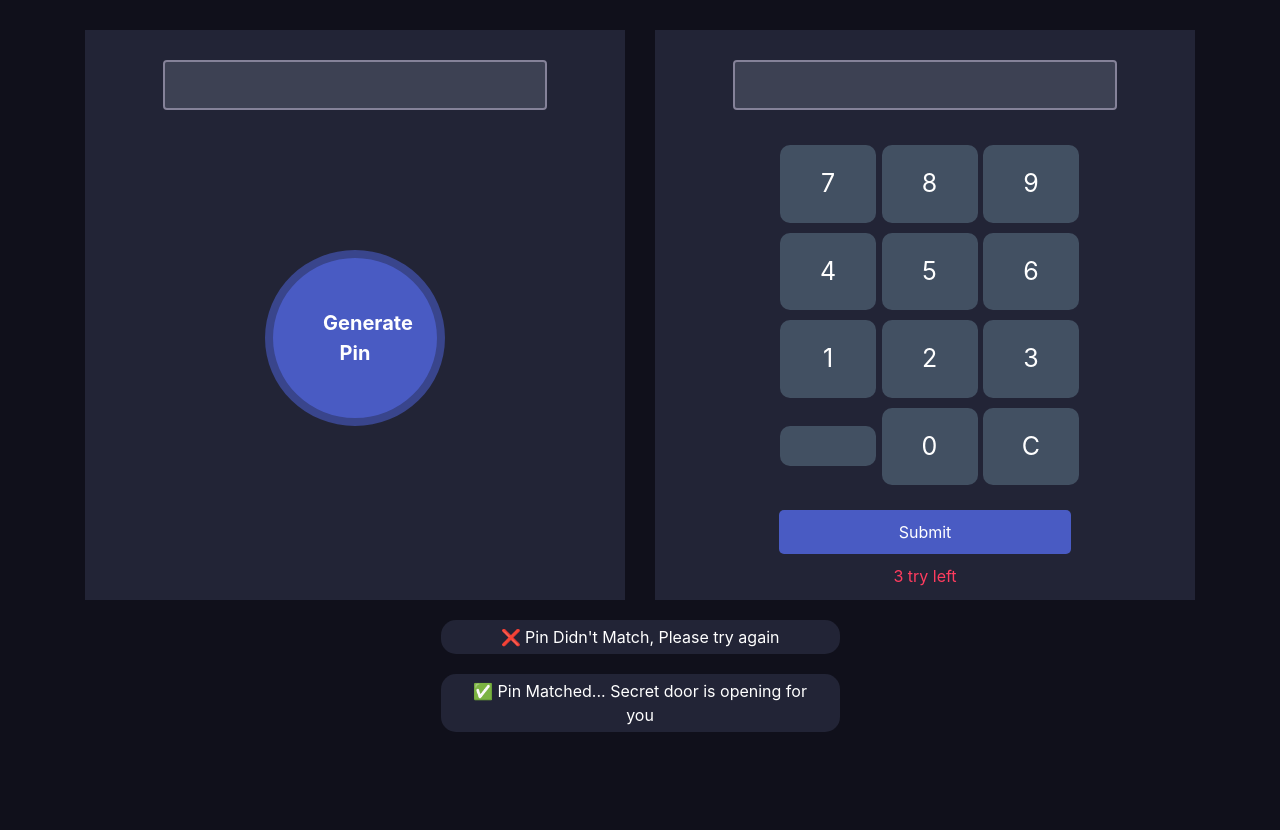
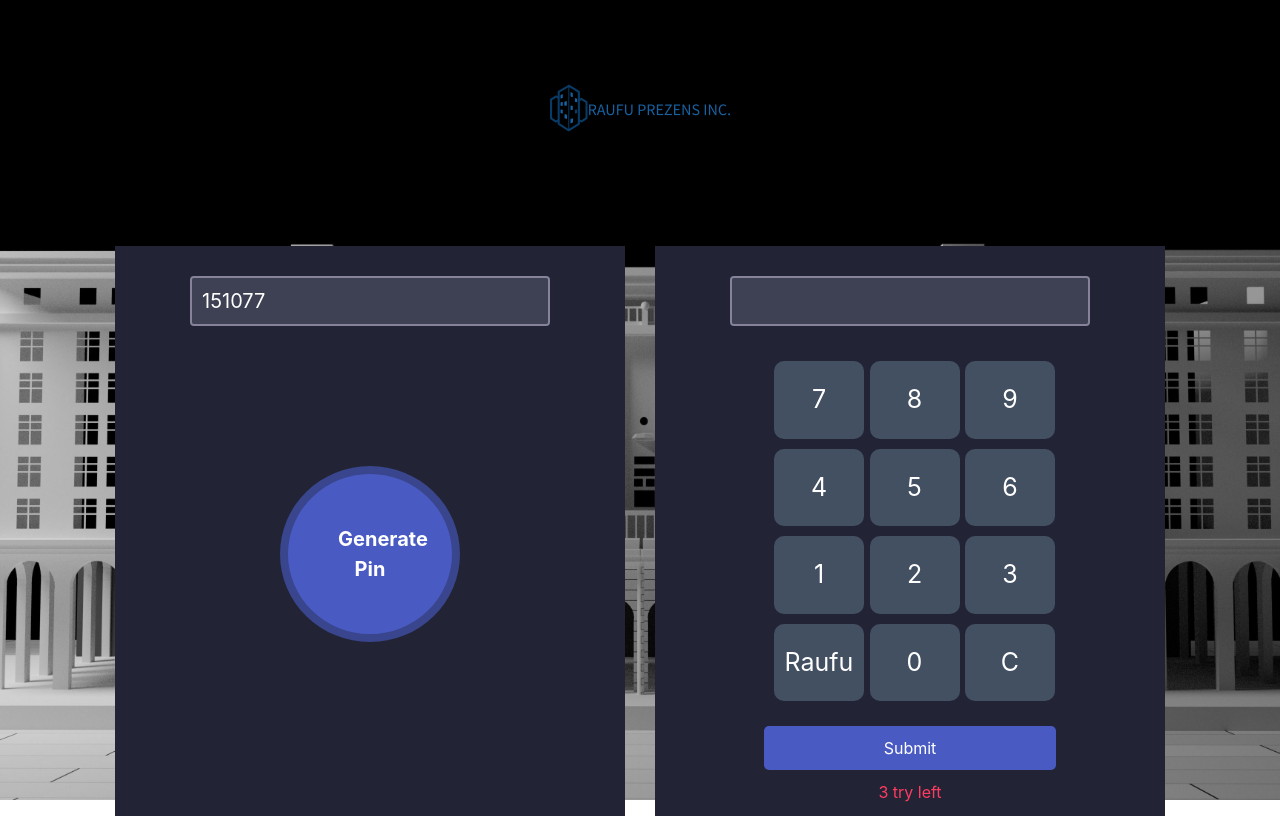
Before and after one commit to iamraufu/raufu-bank-locker, a plain HTML site: page index.html in a window 1280 px wide. Both pictures are taken after a click on the button "Generate Pin". Drawn offline with nearby package versions, Linux system fonts and the light colour scheme.

Commit message:
Final Commit

```diff
--- a/css/style.css
+++ b/css/style.css
@@ -3,8 +3,14 @@
 }
 
 body {
-    background: #10101B;
+    padding: 0 100px;
+    background-image: url(../images/background.jpg);
+    background-size: cover;
+    background-position: center;
+    position: relative;
+    background-repeat: no-repeat;
     height: 100vh;
+    width: 100%;
 }
 
 .container {
@@ -36,7 +42,7 @@ body {
     box-shadow: none;
 }
 
-input[type='text'] {
+input[type='number'] {
     background-color: #3D4153;
     padding: 10px 0px;
     color: #ffffff;
@@ -47,10 +53,16 @@ input[type='text'] {
     padding: 10px;
 }
 
-input[type='text']:focus {
+input[type='number']:focus,
+[type='number']:disabled {
     background-color: #3D4153;
     color: #fff;
     font-size: 20px;
+}
+
+input::-webkit-outer-spin-button,
+input::-webkit-inner-spin-button {
+    -webkit-appearance: none;
 }
 
 .numbers {
@@ -104,6 +116,7 @@ input[type='text']:focus {
     margin-top: 20px;
     border-radius: 15px;
     padding: 5px 20px;
+    display: none;
 }
 
 .notify-section {
--- a/index.html
+++ b/index.html
@@ -4,25 +4,31 @@
 <head>
     <meta charset="UTF-8">
     <meta name="viewport" content="width=device-width, initial-scale=1.0">
-    <title>Pin Generator</title>
+    <title>Raufu Prezens Bank Locker</title>
+    <link rel="icon" href="images/logo.png" type="image/x-icon">
     <link rel="stylesheet" href="https://stackpath.bootstrapcdn.com/bootstrap/4.5.0/css/bootstrap.min.css" integrity="sha384-9aIt2nRpC12Uk9gS9baDl411NQApFmC26EwAOH8WgZl5MYYxFfc+NcPb1dKGj7Sk" crossorigin="anonymous">
     <link rel="stylesheet" href="css/style.css">
 </head>
 
 <body>
+    <ul class="nav justify-content-center">
+        <li class="nav-item">
+            <a class="nav-link" aria-current="page" href="https://iamraufu.github.io/raufu-bank/"><img src="images/logo.png" alt="logo"></a>
+        </li>
+    </ul>
     <div class="container">
         <div class="row">
             <div class="col-md-6">
                 <div class="pin-generator half-width">
-                    <input class="form-control" type="text">
-                    <button class="generate-btn">Generate Pin</button>
+                    <input id="pin" class="form-control" type='number' disabled>
+                    <button onclick="generatePin()" class="generate-btn">Generate Pin</button>
                 </div>
             </div>
             <div class="col-md-6">
                 <div class="input-section half-width">
-                    <input class="form-control" type="text">
+                    <input id="typed-pin" class="form-control" type="number">
                     <div class="numbers">
-                        <div class="calc-body">
+                        <div id="digits-container" class="calc-body">
                             <div class="calc-button-row">
                                 <div class="button">7</div>
                                 <div class="button">8</div>
@@ -39,13 +45,13 @@
                                 <div class="button">3</div>
                             </div>
                             <div class="calc-button-row">
-                                <div class="button">
+                                <div class="button">Raufu
                                 </div>
                                 <div class="button">0</div>
                                 <div class="button">C</div>
                             </div>
                             <div>
-                                <button type="submit" class="submit-btn">Submit</button>
+                                <button onclick="verifyPin()" type="submit" class="submit-btn">Submit</button>
                                 <p class="action-left">3 try left</p>
                             </div>
                         </div>
@@ -53,8 +59,8 @@
                 </div>
             </div>
             <div class="notify-section">
-                <p class="notify">❌ Pin Didn't Match, Please try again</p>
-                <p class="notify">✅ Pin Matched... Secret door is opening for you</p>
+                <p id="negative" class="notify">❌ Pin Didn't Match, Please try again</p>
+                <p id="positive" class="notify">✅ Pin Matched... Secret door is opening for you</p>
             </div>
         </div>
         <script src="js/script.js"></script>
--- a/js/script.js
+++ b/js/script.js
@@ -0,0 +1,44 @@
+function getPin() {
+    const random = Math.random() * 1000000;
+    const pin = (random + ' ').split('.')[0];
+    if (pin.length == 6) {
+        return pin;
+    } else {
+        return getPin();
+    }
+}
+
+function generatePin() {
+    const pinInput = document.getElementById('pin');
+    pinInput.value = getPin();
+}
+
+const buttonContainer = document.getElementById('digits-container');
+buttonContainer.addEventListener('click', function(event) {
+    const digit = event.target.innerText;
+    if (isNaN(digit)) {
+        if (digit == 'C') {
+            document.getElementById('typed-pin').value = '';
+        }
+    } else {
+        const typedInput = document.getElementById('typed-pin');
+        typedInput.value = typedInput.value + digit;
+    }
+})
+
+function verifyPin() {
+    const pin = document.getElementById('pin').value;
+    const typedPin = document.getElementById('typed-pin').value;
+    if (pin == typedPin) {
+        displayMatchResult('block', 'none');
+    } else {
+        displayMatchResult('none', 'block');
+    }
+    //     confirm("Thanks for Banking With Raufu Prezens");
+    //     location.reload();
+}
+
+function displayMatchResult(positive, negative) {
+    document.getElementById('positive').style.display = positive;
+    document.getElementById('negative').style.display = negative;
+}
```
Also changed, not shown: images/background.jpg (added), images/logo.png (added).
